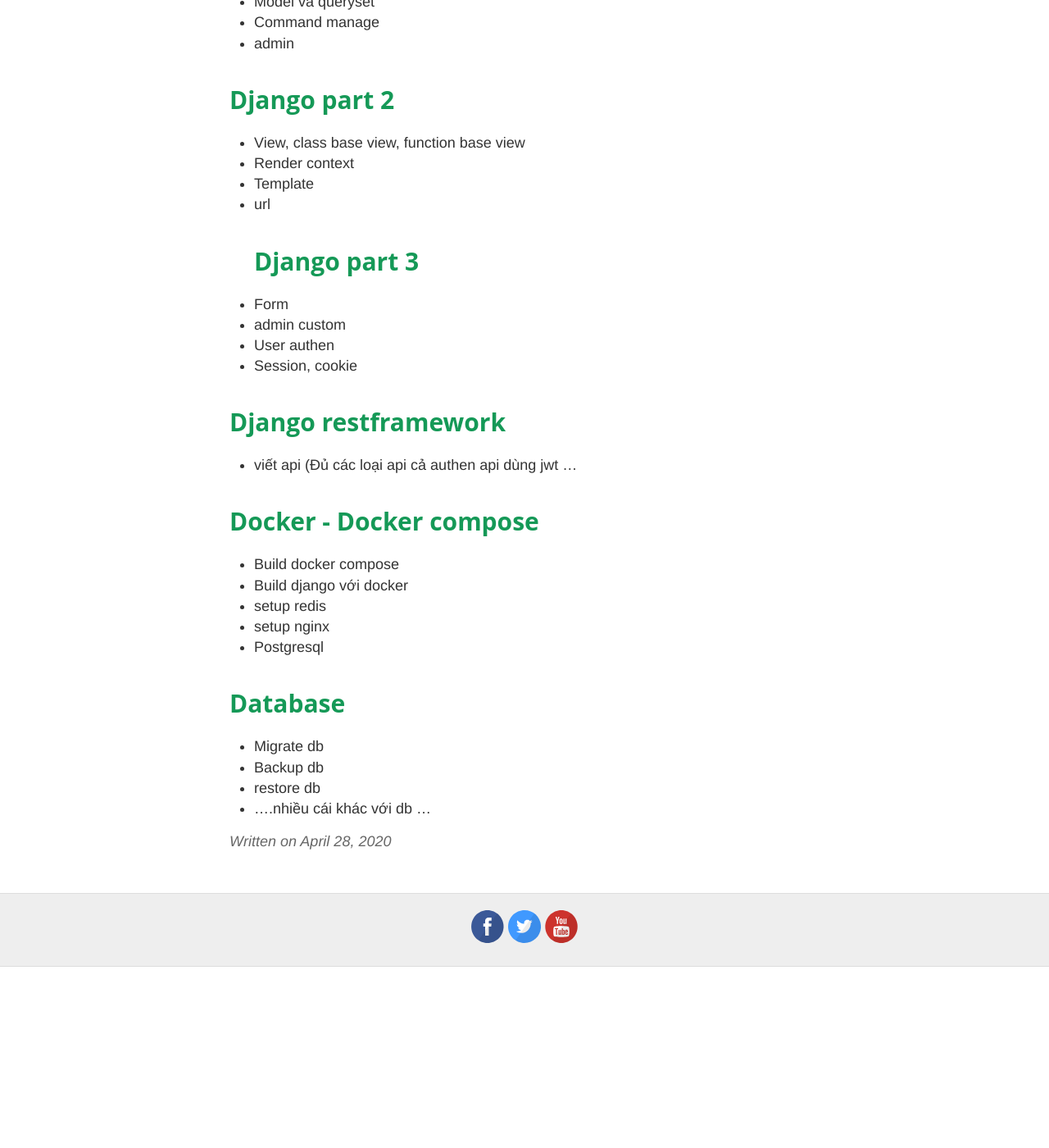
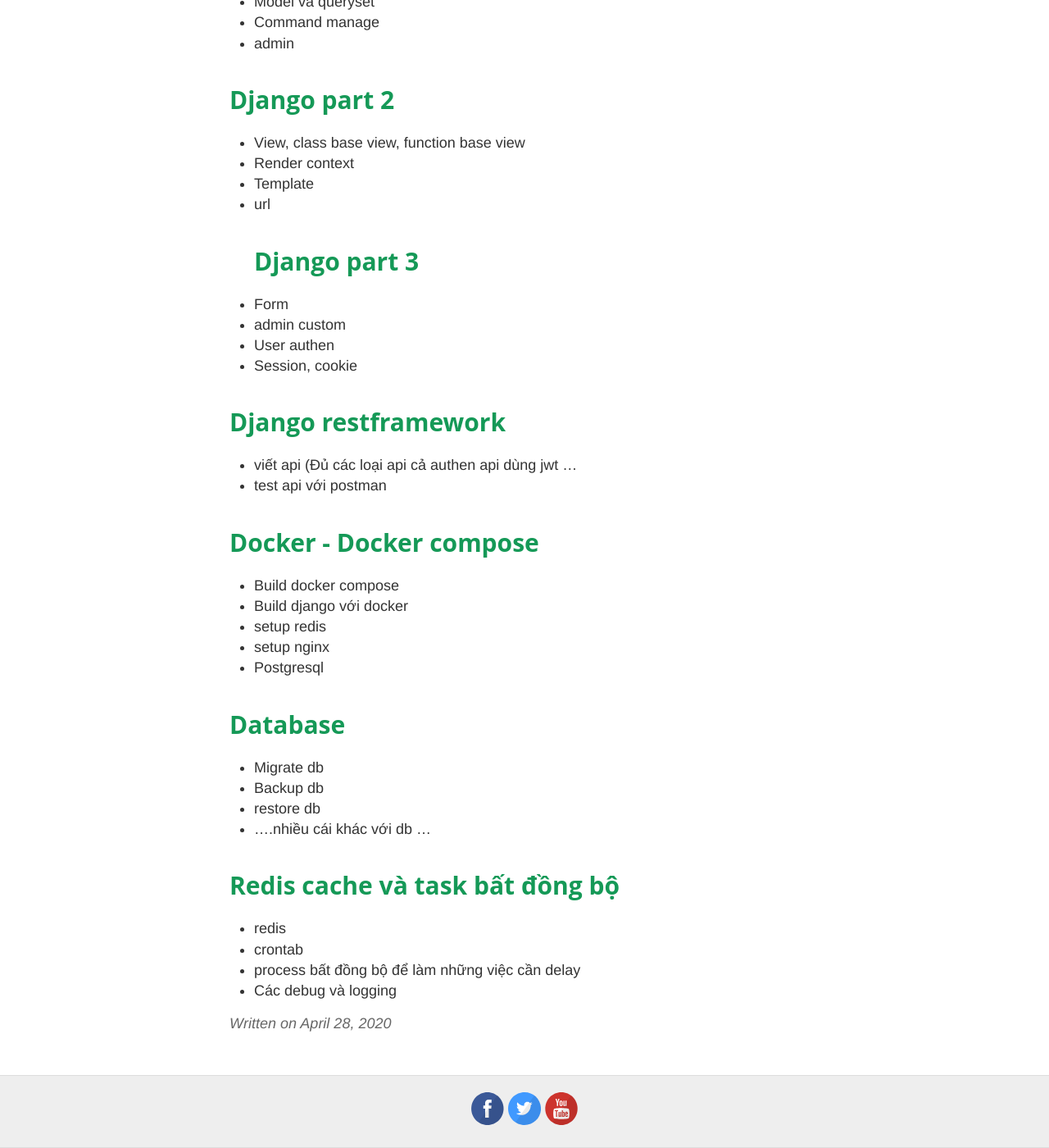
Before and after one commit to sonnhfit/sonnhfit.github.io, a Jekyll site: the page built from _posts/2020-4-28-day-het-khong-con-cai-gi.md, in a window 1280 px wide and 1400 px high, scrolled down 2629 px. Shown: the whole window at 82% size. Built offline with Jekyll 4.4.1, drawn with Linux system fonts in a browser that asks for light colours; before the commit the page ends 3808 px from its top, so only the background shows below that.

Commit message:
Update 2020-4-28-day-het-khong-con-cai-gi.md

```diff
--- a/_posts/2020-4-28-day-het-khong-con-cai-gi.md
+++ b/_posts/2020-4-28-day-het-khong-con-cai-gi.md
@@ -96,6 +96,7 @@ Mình có thời gian rảnh vào buổi tối nên mình mở 1 khoá học l
 
 # Django restframework
 - viết api (Đủ các loại api cả authen api dùng jwt ...
+- test api với postman
 
 # Docker - Docker compose
 
@@ -110,3 +111,9 @@ Mình có thời gian rảnh vào buổi tối nên mình mở 1 khoá học l
 - Backup db
 - restore db
 - ....nhiều cái khác với db ...
+
+# Redis cache và task bất đồng bộ
+- redis
+- crontab
+- process bất đồng bộ để làm những việc cần delay
+- Các debug và logging
```
